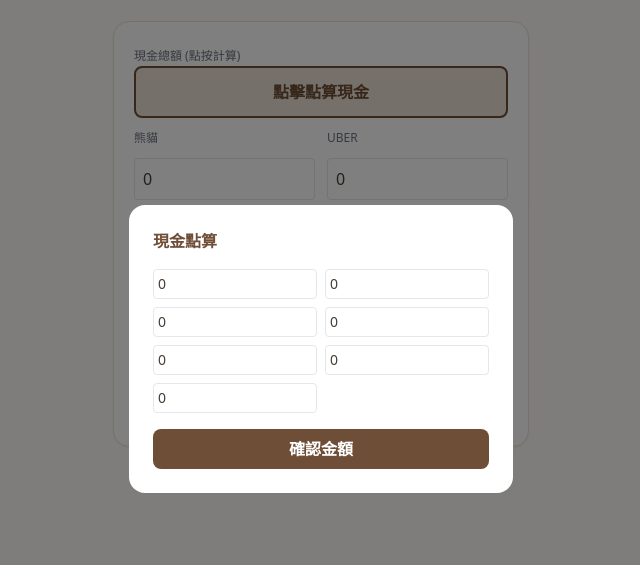
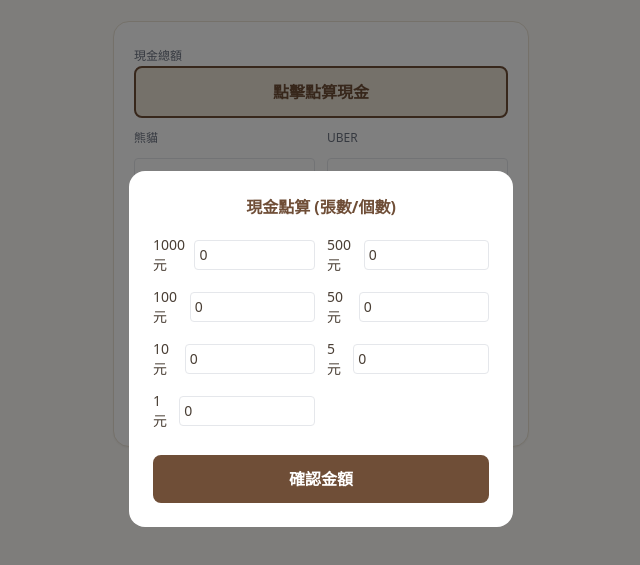
Before and after one commit to yujiea0507-ctrl/123, a plain HTML site: page index.html in a window 1280 px wide. Both pictures are taken after a click on the button "點擊點算現金". Shown: the part 51-616 px from the top of the page, without its empty margins (319-959 px from the left). Drawn offline with nearby package versions, Linux system fonts and the light colour scheme.

Commit message:
Update index.html

```diff
--- a/index.html
+++ b/index.html
@@ -15,12 +15,11 @@
         <div class="bg-white p-5 rounded-2xl shadow-sm border border-[#EBE3D5] mb-6">
             <div class="grid grid-cols-2 gap-3">
                 <div class="col-span-2">
-                    <label class="text-xs text-gray-500">現金總額 (點按計算)</label>
+                    <label class="text-xs text-gray-500">現金總額</label>
                     <button @click="showModal = true" class="w-full p-3 bg-[#EBE3D5] rounded-lg font-bold text-[#6F4E37] border-2 border-[#6F4E37]">
                         {{ form.cash > 0 ? '$ ' + form.cash : '點擊點算現金' }}
                     </button>
                 </div>
-
                 <label class="text-xs text-gray-500">熊貓</label><label class="text-xs text-gray-500">UBER</label>
                 <input v-model.number="form.panda" type="number" class="p-2 border rounded">
                 <input v-model.number="form.uber" type="number" class="p-2 border rounded">
@@ -35,30 +34,30 @@
 
         <div v-if="showModal" class="fixed inset-0 bg-black bg-opacity-50 flex items-center justify-center p-4">
             <div class="bg-white p-6 rounded-2xl w-full max-w-sm">
-                <h3 class="font-bold mb-4 text-[#6F4E37]">現金點算</h3>
-                <div class="grid grid-cols-2 gap-2 text-sm">
-                    <input v-model.number="coins.c1000" type="number" placeholder="1000元" class="p-1 border rounded">
-                    <input v-model.number="coins.c500" type="number" placeholder="500元" class="p-1 border rounded">
-                    <input v-model.number="coins.c100" type="number" placeholder="100元" class="p-1 border rounded">
-                    <input v-model.number="coins.c50" type="number" placeholder="50元" class="p-1 border rounded">
-                    <input v-model.number="coins.c10" type="number" placeholder="10元" class="p-1 border rounded">
-                    <input v-model.number="coins.c5" type="number" placeholder="5元" class="p-1 border rounded">
-                    <input v-model.number="coins.c1" type="number" placeholder="1元" class="p-1 border rounded">
+                <h3 class="font-bold mb-4 text-[#6F4E37] text-center">現金點算 (張數/個數)</h3>
+                <div class="grid grid-cols-2 gap-3 text-sm">
+                    <div class="flex items-center gap-2">1000元 <input v-model.number="coins.c1000" type="number" class="w-full p-1 border rounded"></div>
+                    <div class="flex items-center gap-2">500元 <input v-model.number="coins.c500" type="number" class="w-full p-1 border rounded"></div>
+                    <div class="flex items-center gap-2">100元 <input v-model.number="coins.c100" type="number" class="w-full p-1 border rounded"></div>
+                    <div class="flex items-center gap-2">50元 <input v-model.number="coins.c50" type="number" class="w-full p-1 border rounded"></div>
+                    <div class="flex items-center gap-2">10元 <input v-model.number="coins.c10" type="number" class="w-full p-1 border rounded"></div>
+                    <div class="flex items-center gap-2">5元 <input v-model.number="coins.c5" type="number" class="w-full p-1 border rounded"></div>
+                    <div class="flex items-center gap-2">1元 <input v-model.number="coins.c1" type="number" class="w-full p-1 border rounded"></div>
                 </div>
-                <button @click="calcCash" class="w-full mt-4 bg-[#6F4E37] text-white p-2 rounded-lg font-bold">確認金額</button>
+                <button @click="calcCash" class="w-full mt-6 bg-[#6F4E37] text-white p-3 rounded-lg font-bold">確認金額</button>
             </div>
         </div>
 
         <div class="space-y-4">
-            <details v-for="day in dailyData" :key="day.date" class="bg-white rounded-xl shadow-sm border border-[#EBE3D5] overflow-hidden">
+            <details v-for="day in dailyData" :key="day.date" class="bg-white rounded-xl shadow-sm border border-[#EBE3D5]">
                 <summary class="p-4 cursor-pointer font-bold flex justify-between items-center text-[#6F4E37]">
                     <span>{{ day.date }}</span>
                     <span :class="day.diff === 0 ? 'text-green-600' : 'text-red-600'">總額: {{ day.total }} | 帳差: {{ day.diff }}</span>
                 </summary>
-                <div class="p-4 pt-0 text-sm text-gray-600">
-                    <p>現金: {{ day.cash }} | 熊貓: {{ day.panda }} | UBER: {{ day.uber }}</p>
-                    <p>LinePay: {{ day.lp }} | 全支付: {{ day.allpay }}</p>
-                    <p class="font-bold text-[#6F4E37] pt-2">實際交班: {{ day.actual }}</p>
+                <div class="p-4 pt-0 text-sm text-gray-600 grid grid-cols-2 gap-2">
+                    <p>現金: {{ day.cash }}</p> <p>熊貓: {{ day.panda }}</p>
+                    <p>UBER: {{ day.uber }}</p> <p>LinePay: {{ day.lp }}</p>
+                    <p>全支付: {{ day.allpay }}</p> <p class="font-bold text-[#6F4E37]">實際交班: {{ day.actual }}</p>
                 </div>
             </details>
         </div>
```
